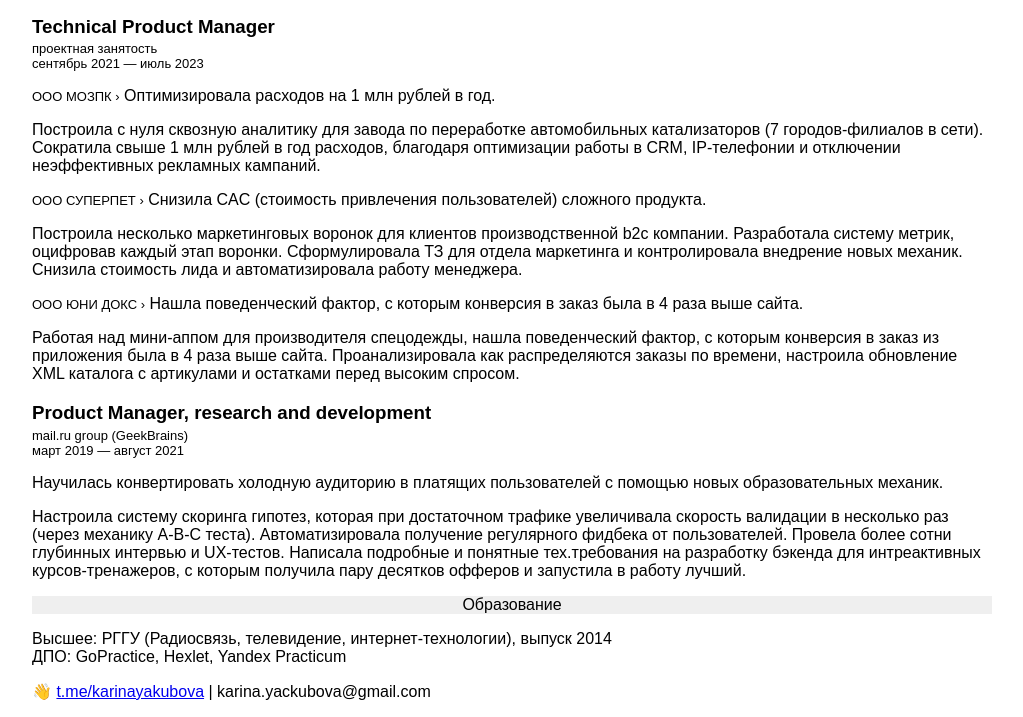
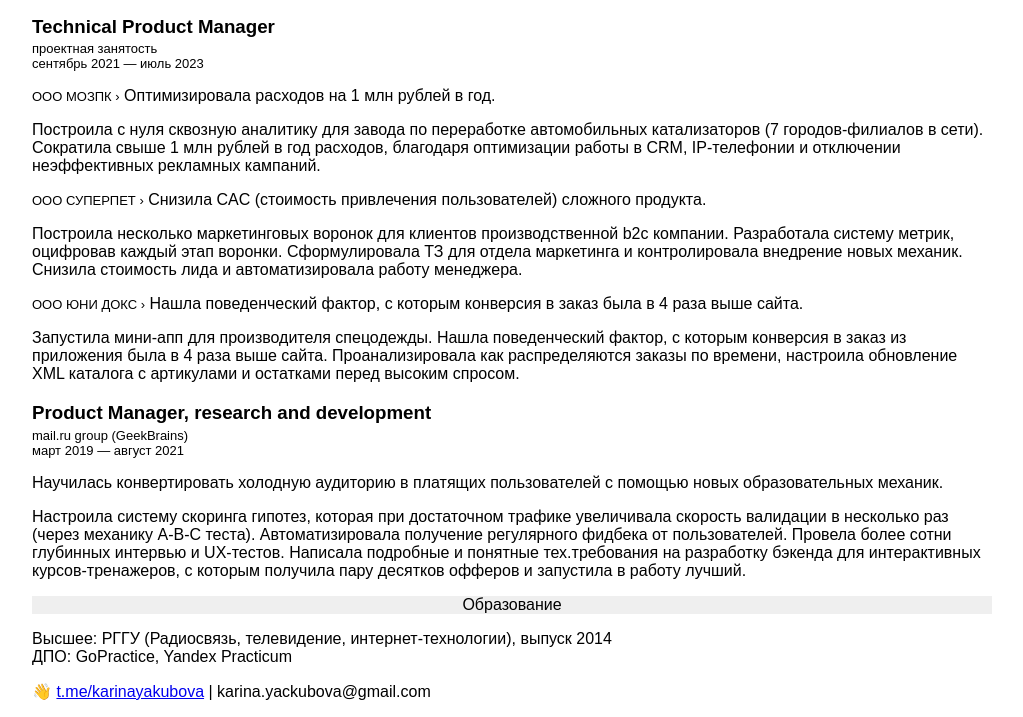
Before and after one commit to karinayakubova/karina, a plain HTML site: page index.html in a window 1280 px wide. Shown: the part 442-1159 px from the top of the page, without its empty margins (136-1159 px from the left). Drawn offline with Linux system fonts and the light colour scheme.

Commit message:
Update index.html

```diff
--- a/index.html
+++ b/index.html
@@ -49,7 +49,7 @@
                 </p>
                 <p><span class="employment">ООО ЮНИ ДОКС ›</span> Нашла поведенческий фактор, с которым конверсия в заказ была в 4 раза выше сайта.</p>
                 <p>
-                    Работая над мини-аппом для производителя спецодежды, нашла поведенческий фактор, с которым конверсия в заказ из приложения была в 4 раза выше сайта.
+                    Запустила мини-апп для производителя спецодежды. Нашла поведенческий фактор, с которым конверсия в заказ из приложения была в 4 раза выше сайта.
                     Проанализировала как распределяются заказы по времени, настроила обновление XML каталога с артикулами и остатками перед высоким спросом.
                 </p>
             </article>
@@ -62,7 +62,7 @@
                 <p>
                     Настроила систему скоринга гипотез, которая при достаточном трафике увеличивала скорость
                     валидации в несколько раз (через механику A-B-C теста). Автоматизировала получение регулярного фидбека от пользователей.
-                    Провела более сотни глубинных интервью и UX-тестов. Написала подробные и понятные тех.требования на разработку бэкенда для интреактивных курсов-тренажеров,
+                    Провела более сотни глубинных интервью и UX-тестов. Написала подробные и понятные тех.требования на разработку бэкенда для интерактивных курсов-тренажеров,
                     с которым получила пару десятков офферов и запустила в работу лучший.
                 </p>
             </article>
@@ -72,7 +72,7 @@
             <p>
                 Высшее: РГГУ (Радиосвязь, телевидение, интернет-технологии), выпуск 2014
                 <br>
-                ДПО: GoPractice, Hexlet, Yandex Practicum
+                ДПО: GoPractice, Yandex Practicum
             </p>
             <p>
                 👋 <a href='https://t.me/karinayakubova'>t.me/karinayakubova</a> | karina.yackubova@gmail.com
```
